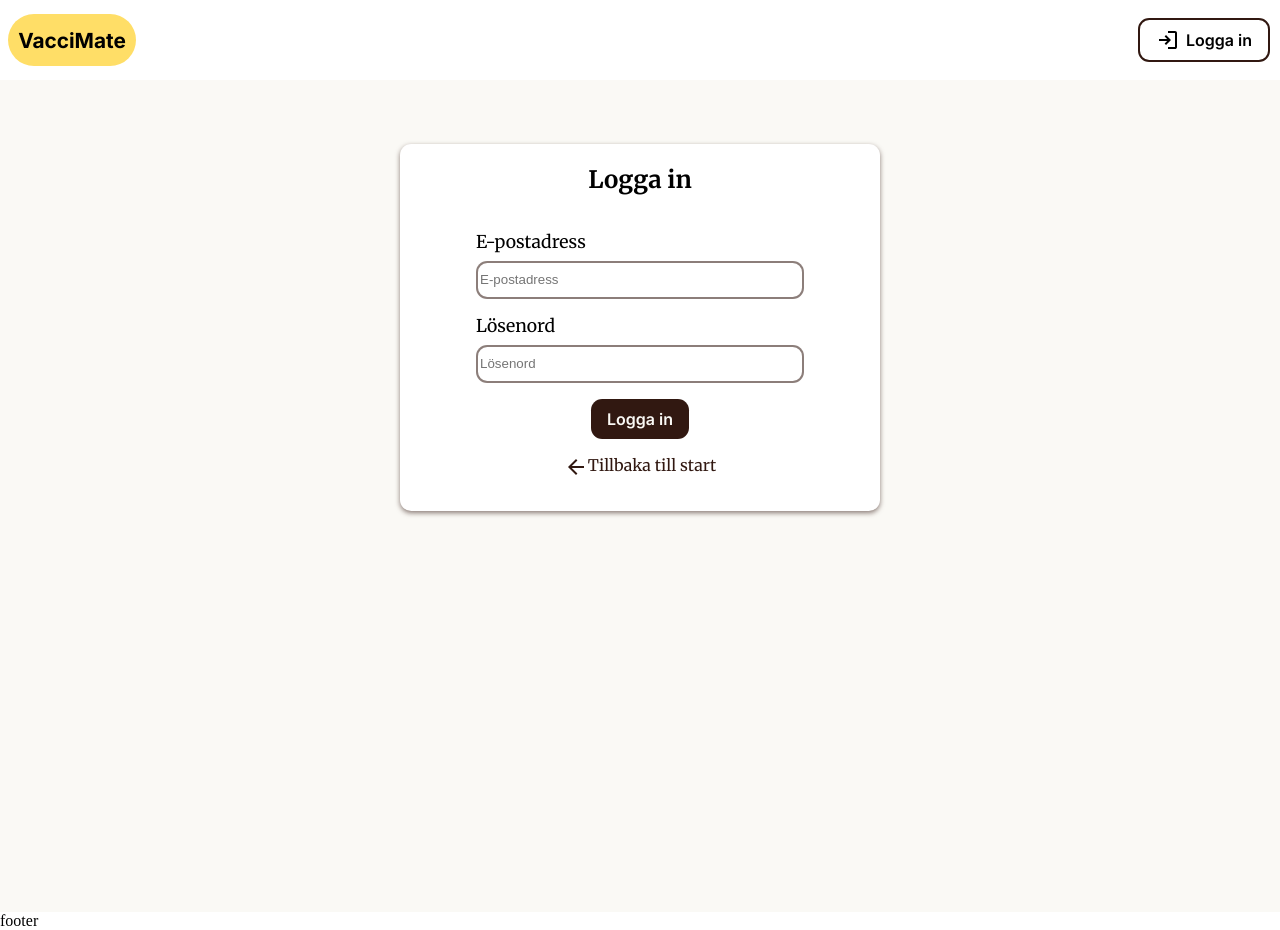
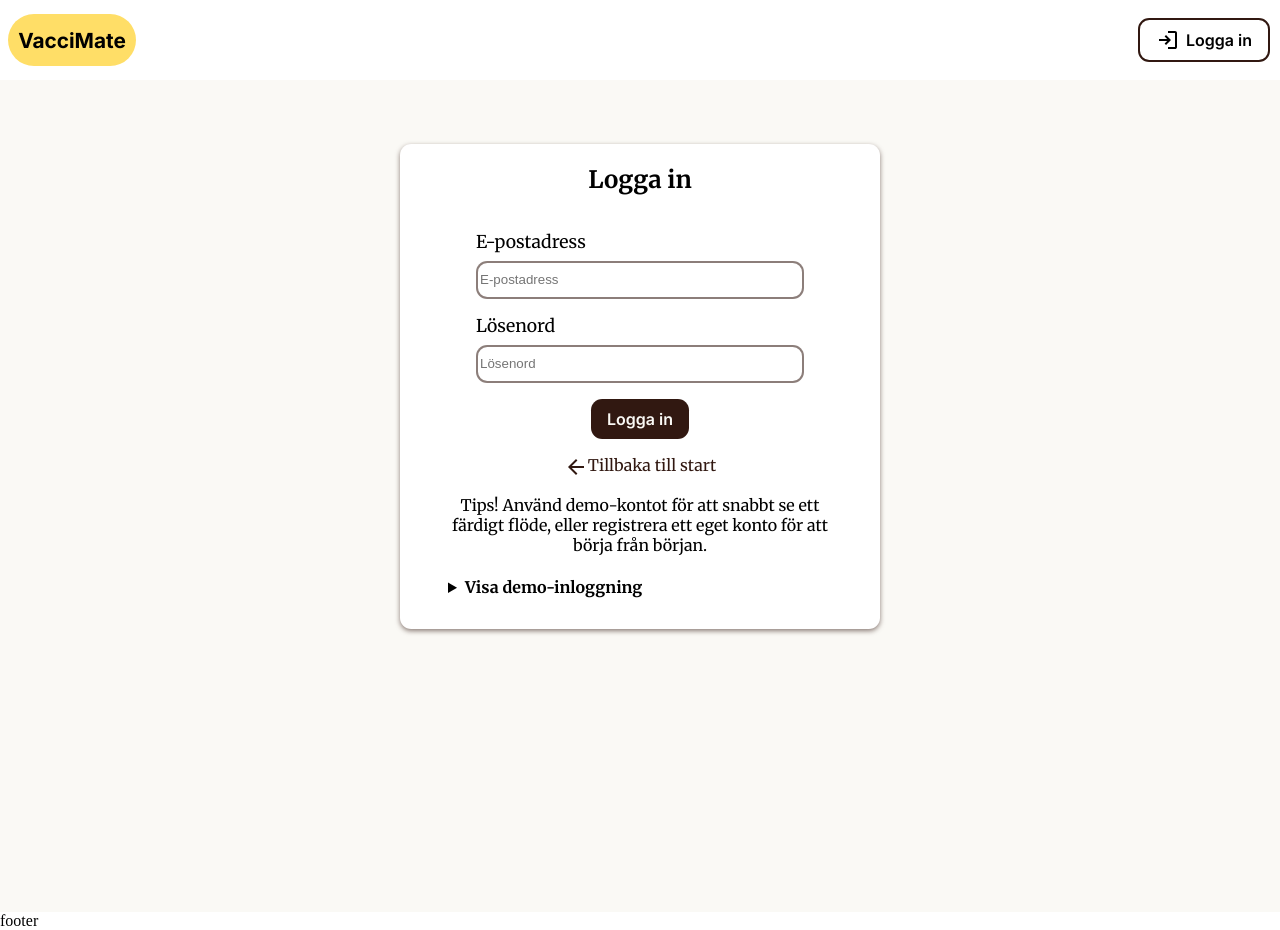
Before and after one commit to TeaGross/VacciMate, a React (Vite) app in the folder vacci-mate/: page /login in a window 1280 px wide. Built offline with nearby package versions, Linux system fonts and the light colour scheme; no server answers.

Commit message:
feat: added demo-info on login & register pages

```diff
--- a/vacci-mate/src/components/LoginForm/LoginForm.scss
+++ b/vacci-mate/src/components/LoginForm/LoginForm.scss
@@ -1,15 +1,20 @@
-.login-form {
+.login-container {
     display: flex;
         flex-direction: column;
         align-items: center;
         justify-content: center;
-    gap: 1rem;
-    width: 19rem;
         background-color: white;
         box-shadow: 0 2px 5px #3118118e;
         border-radius: 0.7rem;
         padding-bottom: 2rem;
         font-family: 'Merriweather', serif;
+
+    .login-form {
+        display: flex;
+        flex-direction: column;
+        align-items: center;
+        width: 19rem;
+        gap: 1rem;
 
         h2 {
             text-align: center;
@@ -33,12 +38,32 @@
             }
     }
 
+    .demo-hint {
+        display: flex;
+        flex-direction: column;
+        width: 80%;
+        gap: 0.4rem;
+
+        p {
+            text-align: center;
+        }
+        .demo-details {
+                display: flex;
+                flex-direction: column;
+        }
+    }
+
+}
+
 @media screen and (min-width: 768px) {
+    .login-container {
+        width: 30rem;
         .login-form {
-        width: 30rem;
 
             input {
                 min-width: 20rem;
             }
         }
 }
+
+    }
--- a/vacci-mate/src/components/LoginForm/LoginForm.tsx
+++ b/vacci-mate/src/components/LoginForm/LoginForm.tsx
@@ -3,7 +3,6 @@ import './LoginForm.scss';
 import { PrimaryButton } from '../Button/Button';
 import { BackToStartLink } from '../BackToStartLink/BackToStartLink';
 import { AuthContext } from '../../context/AuthContext';
-import { useNavigate } from 'react-router';
 import { useForm } from 'react-hook-form';
 import { patterns } from '../../validation/validationPatterns';
 import { errorClass } from '../../utils/formUtils';
@@ -15,7 +14,6 @@ type LoginFormValues = {
 
 export const LoginForm = () => {
     const {login} = useContext(AuthContext);
-    const navigate = useNavigate();
 
     const {
         register,
@@ -50,6 +48,7 @@ export const LoginForm = () => {
     };
 
     return (
+        <div className='login-container'>
             <form className='login-form' onSubmit={handleSubmit(onSubmit)}>
                 <h2>Logga in</h2>
 
@@ -89,5 +88,19 @@ export const LoginForm = () => {
                 <PrimaryButton type='submit'>Logga in</PrimaryButton>
                 <BackToStartLink></BackToStartLink>
             </form>
+            <div className="demo-hint">
+                <p className="demo-subtle">
+                    Tips! Använd demo-kontot för att snabbt se ett färdigt flöde,
+                    eller registrera ett eget konto för att börja från början.
+                </p>
+                <details>
+                <summary><strong>Visa demo-inloggning</strong></summary>
+                <span className='demo-details'>
+                    <span><strong>E-post:</strong> test@vaccimate.se</span>
+                    <span><strong> Lösenord:</strong> Test123</span>
+                </span>
+                </details>
+            </div>
+        </div>
     );
 };
--- a/vacci-mate/src/components/RegisterForm/RegisterForm.scss
+++ b/vacci-mate/src/components/RegisterForm/RegisterForm.scss
@@ -34,6 +34,15 @@
             border: 2px solid red;
         }
     }
+
+    .demo-subtle {
+        p {
+            text-align: center;
+            font-size: 1rem;
+            margin-left: 0.2rem;
+            margin-right: 0.2rem;
+        }
+    }
 }
 
 @media screen and (min-width: 768px) {
--- a/vacci-mate/src/components/RegisterForm/RegisterForm.tsx
+++ b/vacci-mate/src/components/RegisterForm/RegisterForm.tsx
@@ -99,6 +99,7 @@ export const RegisterForm = () => {
             {errors.email && (
             <span className='form-error'>{errors.email.message}</span>
             )}
+
         </label>
 
         <label>
@@ -145,6 +146,13 @@ export const RegisterForm = () => {
         </PrimaryButton>
 
         <BackToStartLink></BackToStartLink>
+
+        <div className="demo-subtle">
+            <p>Vill du se hur VacciMate fungerar med färdig data?
+            Gå till Logga in och använd demo-inloggningen.</p>
+            <p>💡 För att få riktiga mejlpåminnelser behöver du registrera ett konto med en giltig e-postadress.</p>
+        </div>
+
     </form>
     );
 };
--- a/vacci-mate/src/data/MockUser.ts
+++ b/vacci-mate/src/data/MockUser.ts
@@ -2,7 +2,7 @@ import type { User } from '../models/User';
 
 export const demoUser: User = {
     id: 'demo-user',
-    email: 'Tea@vaccimate.se',
-    username: 'Tea',
-    password: 'tea123',
+    email: 'test@vaccimate.se',
+    username: 'Testare',
+    password: 'Test123',
 };
--- a/vacci-mate/src/pages/Layout.tsx
+++ b/vacci-mate/src/pages/Layout.tsx
@@ -58,7 +58,7 @@ export const Layout = () => {
         return { success: true };
     };
 
-    const login = (email: string, password: string) => {
+    const login = (email: string, password: string): LoginResult => {
         const userByEmail = users.find(
             u => u.email.toLowerCase() === email.toLowerCase()
         );
```
Lines whose indentation alone changed are shown as unchanged.
